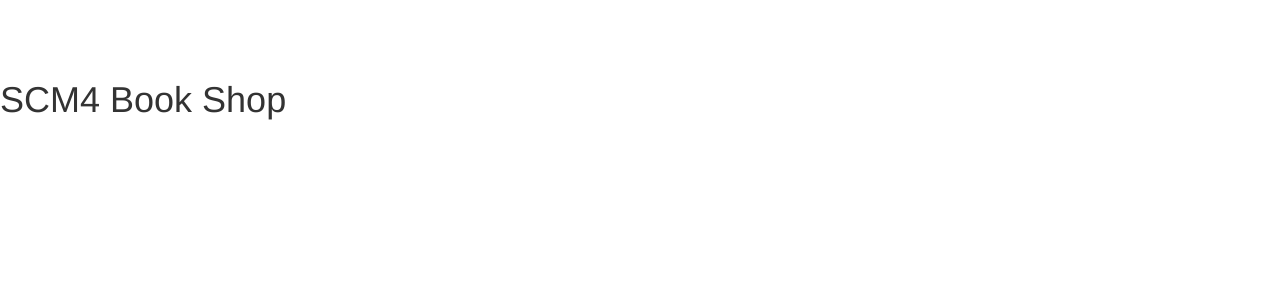
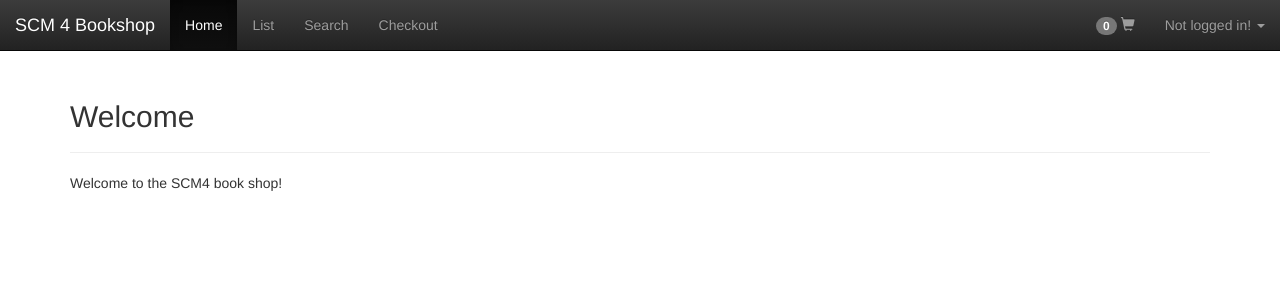
Before and after one commit to r8r/php-mysql-bookshop-dev, a PHP site: page / in a window 1280 px wide. Shown: the top 300 px of the page. Run offline with PHP 8.4, Linux system fonts and the light colour scheme.

Commit message:
Status 1. Pause

```diff
--- /dev/null
+++ b/inc/bootstrap.php
@@ -0,0 +1,4 @@
+<?php
+declare(strict_types=1);
+ini_set('display_errors', "1");
+error_reporting(E_ALL);
--- a/index.php
+++ b/index.php
@@ -1,22 +1,12 @@
-<!DOCTYPE html>
-<html>
-  <head>
-    <meta charset="utf-8">
+<?php
+include_once("inc/bootstrap.php");
+include("views/partials/header.php");
 
-    <title>SCM4 Book Shop</title>
-    <meta name="viewport" content="width=device-width, initial-scale=1.0">
+$default_view = "welcome";
+$view = $default_view;
+if (isset($_REQUEST['view']) && file_exists(__DIR__ . '/views/' . $_REQUEST['view'] . '.php')) {
+	  $view = $_REQUEST['view'];
+}
+include("views/" . $view . ".php");
 
-    <link href="assets/bootstrap/css/bootstrap.min.css" rel="stylesheet">
-    <link href="assets/bootstrap/css/bootstrap-theme.min.css" rel="stylesheet">
-    <link href="assets/main.css" rel="stylesheet">
-
-  </head>
-<body>
-
-  <h1>SCM4 Book Shop</h1>
-
-  <script src="assets/jquery-1.11.2.min.js"></script>
-  <script src="assets/bootstrap/js/bootstrap.min.js"></script>
-
-</body>
-</html>
+include("views/partials/footer.php");
--- /dev/null
+++ b/views/list.php
@@ -0,0 +1,3 @@
+<div class="page-header">
+	<h2>List</h2>
+</div>
--- /dev/null
+++ b/views/partials/footer.php
@@ -0,0 +1,7 @@
+</div> <!-- container -->
+
+<script src="assets/jquery-1.11.2.min.js"></script>
+<script src="assets/bootstrap/js/bootstrap.min.js"></script>
+
+</body>
+</html>
--- /dev/null
+++ b/views/partials/header.php
@@ -0,0 +1,56 @@
+<!DOCTYPE html>
+<html>
+<head>
+	<meta charset="utf-8">
+	<title>SCM4 Book Shop</title>
+	<meta name="viewport" content="width=device-width, initial-scale=1.0">
+	<link href="assets/bootstrap/css/bootstrap.min.css" rel="stylesheet">
+	<link href="assets/bootstrap/css/bootstrap-theme.min.css" rel="stylesheet">
+	<link href="assets/main.css" rel="stylesheet">
+</head>
+<body>
+
+<div class="navbar navbar-inverse navbar-fixed-top">
+	<div class="container-fluid">
+
+		<!-- Brand and toggle get grouped for better mobile display -->
+		<div class="navbar-header">
+			<button type="button" class="navbar-toggle collapsed" data-toggle="collapse" data-target="#bs-navbar-collapse-1">
+				<span class="sr-only">Toggle navigation</span>
+				<span class="icon-bar"></span>
+				<span class="icon-bar"></span>
+				<span class="icon-bar"></span>
+			</button>
+			<a class="navbar-brand" href="/">SCM 4 Bookshop</a>
+		</div>
+
+		<div class="navbar-collapse collapse" id="bs-navbar-collapse-1">
+			<ul class="nav navbar-nav">
+				<li class="active"><a href="index.php">Home</a></li>
+				<li><a href="index.php?view=list">List</a></li>
+				<li><a href="index.php?view=search">Search</a></li>
+				<li><a href="index.php?view=checkout">Checkout</a></li>
+			</ul>
+			<ul class="nav navbar-nav navbar-right login">
+				<li>
+					<a href="index.php?view=checkout">
+						<span class="badge">0</span> <span class="glyphicon glyphicon-shopping-cart" aria-hidden="true"></span></a>
+				</li>
+				<li class="dropdown">
+					<a href="#" class="dropdown-toggle" data-toggle="dropdown" role="button" aria-expanded="false">
+						Not logged in!
+						<b class="caret"></b>
+					</a>
+					<ul class="dropdown-menu" role="menu">
+						<li>
+							<a href="index.php?view=login">Login now</a>
+						</li>
+					</ul>
+				</li>
+			</ul> <!-- /. login -->
+		</div><!--/.navbar-collapse -->
+
+	</div>
+</div>
+
+<div class="container">
--- /dev/null
+++ b/views/welcome.php
@@ -0,0 +1,5 @@
+<div class="page-header">
+	<h2>Welcome</h2>
+</div>
+
+<p>Welcome to the SCM4 book shop!</p>
```
